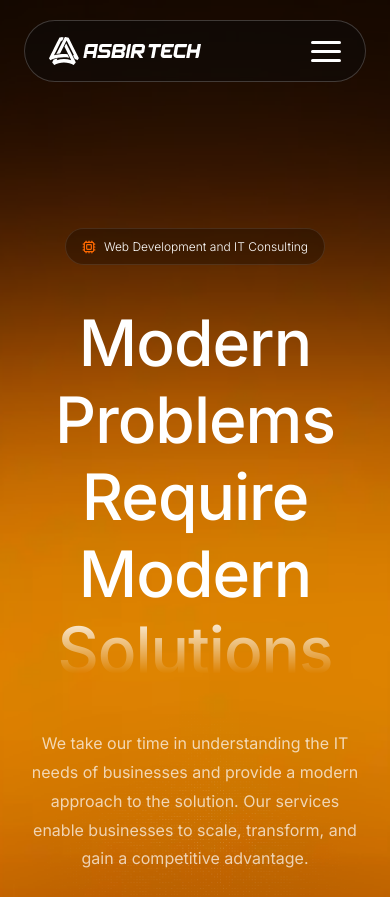
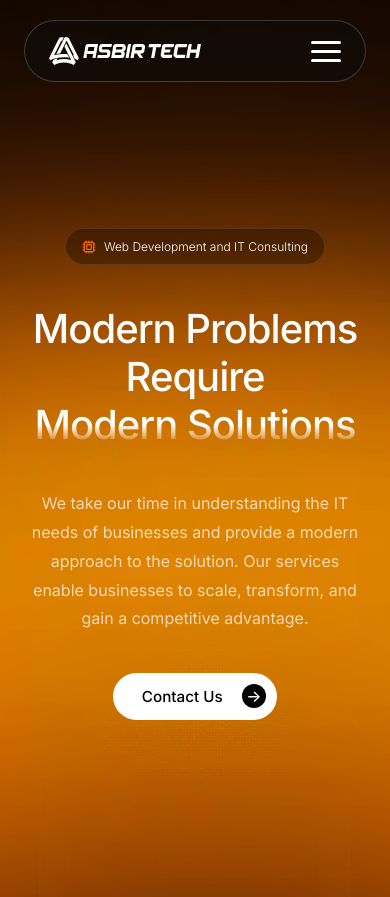
Before and after one commit to michaeldiopenes7/asbir-web-vite, a React (Vite) app: page / in a window 390 px wide. Shown: the top 897 px of the page. Built offline with nearby package versions, Linux system fonts and the light colour scheme.

Commit message:
perf & seo: ramp up lighthouse scores to 90+

```diff
--- a/index.html
+++ b/index.html
@@ -12,6 +12,7 @@
     <meta name="keywords"
         content="web development, mobile development, IT agency, software solutions, digital transformation" />
     <meta name="author" content="AsbirTech" />
+    <link rel="canonical" href="https://asbirtech.com/" />
 
     <!-- Open Graph / Social Media -->
     <meta property="og:type" content="website" />
@@ -36,7 +37,7 @@
     </noscript>
 
     <!-- Favicon -->
-    <link rel="icon" type="image/svg+xml" href="/vite.svg" />
+    <link rel="icon" type="image/svg+xml" href="/favicon.svg" />
 
     <!-- Theme Color -->
     <meta name="theme-color" content="#000000" />
--- a/src/App.jsx
+++ b/src/App.jsx
@@ -30,11 +30,11 @@ const App = () => {
       <Hero />
       <Suspense fallback={<SectionLoader />}>
         <Services />
-        {/*<VisionBanner />
+        <VisionBanner />
         <Team />
         <Works />
         <ContactCTA />
-        <Footer />*/}
+        <Footer />
       </Suspense>
     </div>
   );
--- a/src/components/Footer/Footer.jsx
+++ b/src/components/Footer/Footer.jsx
@@ -13,9 +13,9 @@ const Footer = () => (
                     © 2026 AsbirTech. All rights reserved.
                 </div>
                 <div className="footer-socials">
-                    <a href="#">LinkedIn</a>
-                    <a href="#">Twitter</a>
-                    <a href="#">Github</a>
+                    <a href="#" aria-label="LinkedIn">LinkedIn</a>
+                    <a href="#" aria-label="Twitter">Twitter</a>
+                    <a href="#" aria-label="Github">Github</a>
                 </div>
             </div>
         </div>
--- a/src/sections/Hero/Hero.css
+++ b/src/sections/Hero/Hero.css
@@ -131,7 +131,7 @@
 
 @media (max-width: 768px) {
     .hero h1 {
-        font-size: 4rem;
+        font-size: 2.5rem;
         letter-spacing: -1px;
     }
 
--- a/src/sections/Hero/Hero.jsx
+++ b/src/sections/Hero/Hero.jsx
@@ -15,7 +15,16 @@ const Hero = () => (
             <img src={pixelMask} alt="" className="pixel-mask-svg" loading="eager" aria-hidden="true" width="100%" height="100%" />
         </div>
         <div className="hero-gradient-img-container">
-            <img src={gradientBg} alt="" className="hero-gradient-img" loading="eager" aria-hidden="true" width="100%" height="100%" />
+            <img
+                src={gradientBg}
+                alt="Modern IT abstract background gradient"
+                className="hero-gradient-img"
+                loading="eager"
+                fetchpriority="high"
+                aria-hidden="false"
+                width="1200"
+                height="800"
+            />
         </div>
         {/* <div className="dot-grid"></div> */}
         <div className="container hero-content animate-fade-in">
```
Also changed, not shown: public/favicon.svg (added), public/robots.txt (added).
